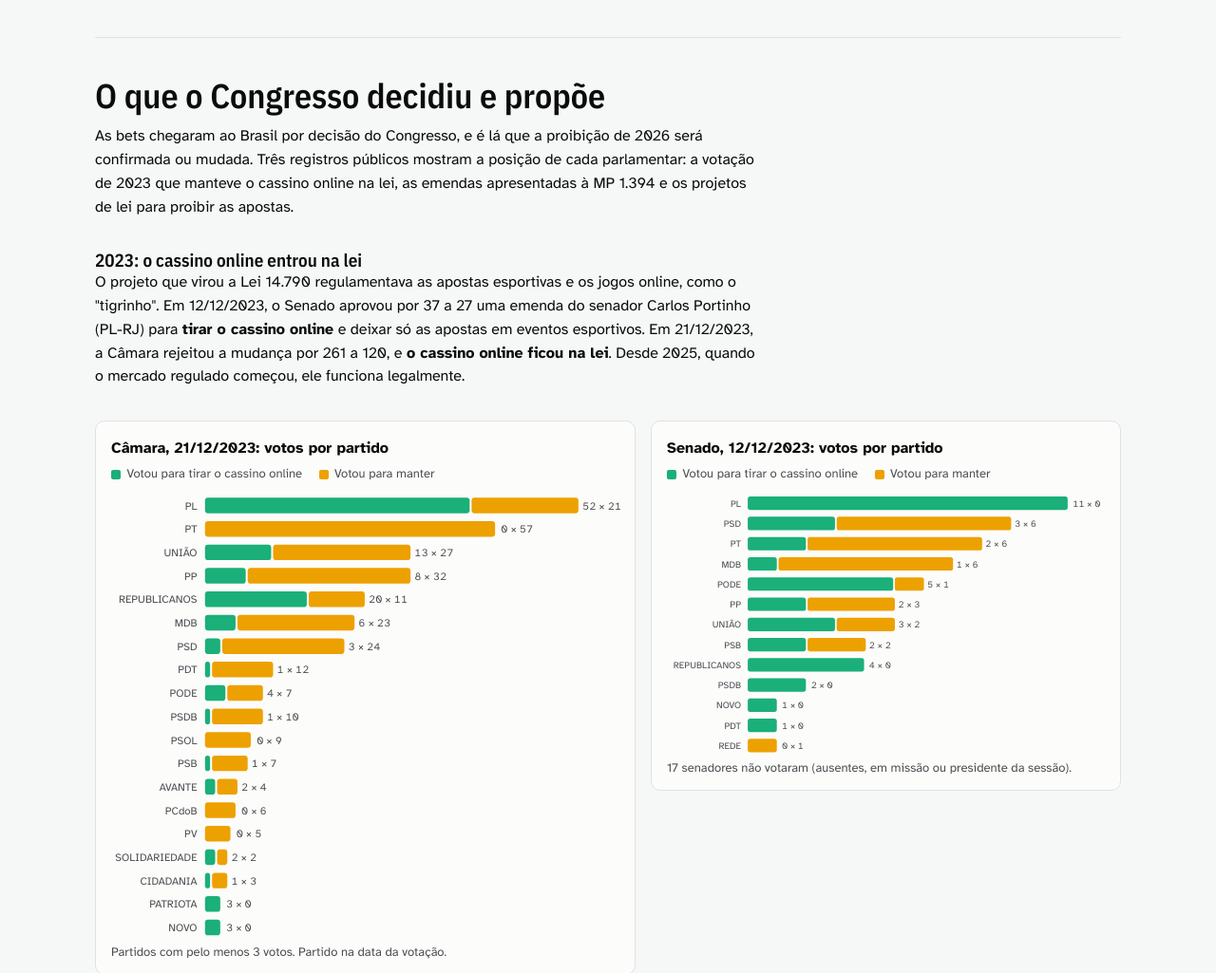
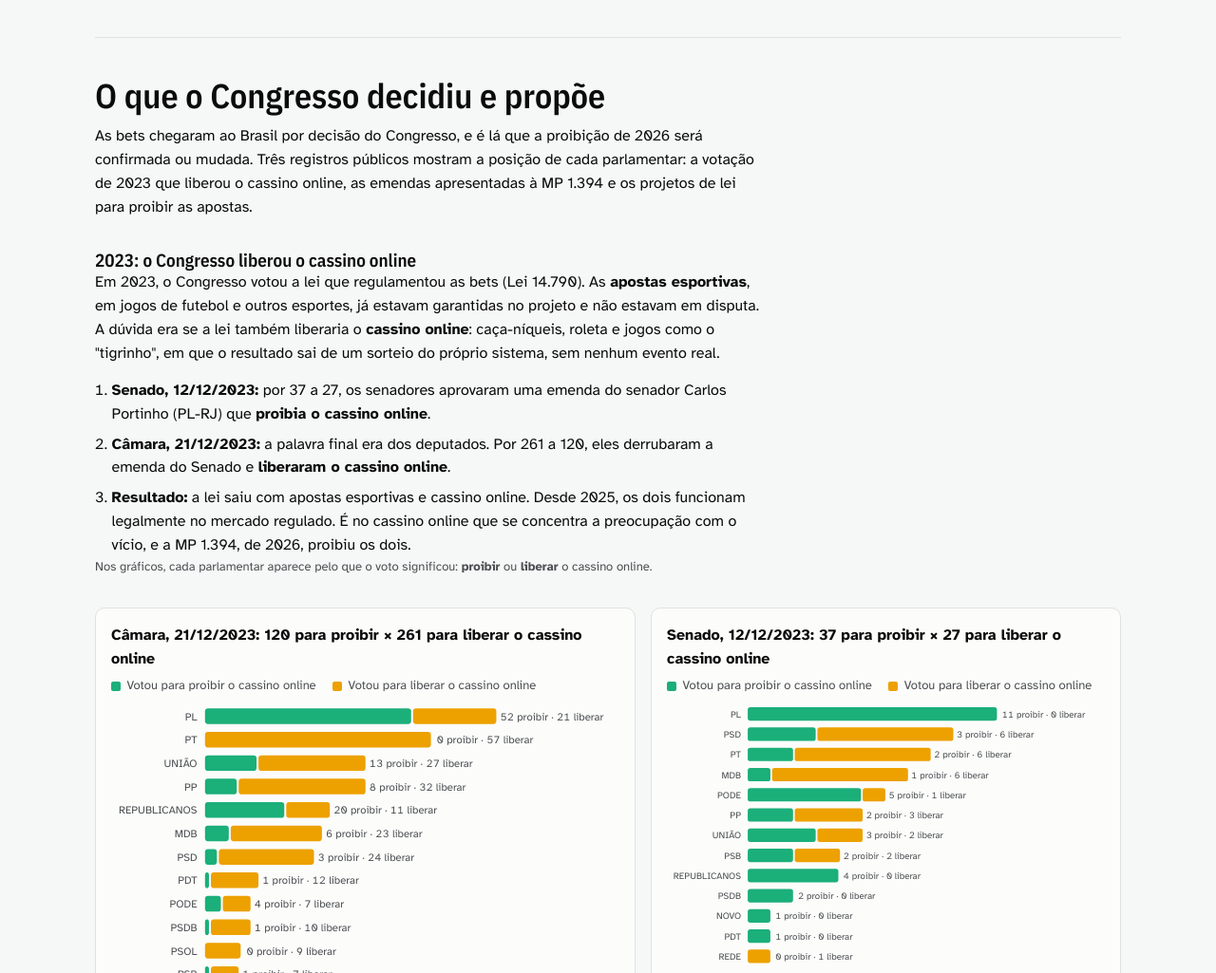
Before and after one commit to thiagorr162/bets, a plain HTML site: page site/artifact.html in a window 1280 px wide. Shown: the part 2980-4005 px from the top of the page at 95% size. Drawn offline with nearby package versions, Linux system fonts and the light colour scheme.

Commit message:
Site: votação de 2023 explicada como proibir × liberar o cassino online (apostas esportivas não estavam em disputa)
Co-Authored-By: Claude Opus 5.5 <noreply@anthropic.com>

```diff
--- a/site/artifact.html
+++ b/site/artifact.html
@@ -18,8 +18,8 @@
   --s1-soft: #9ec5f4;     /* mesma família: parte "já estava no CAPS" */
   --s2: #eb6834;          /* série: busca por apostas (gráfico próprio) */
   --ref: #9a9c9e;         /* referência: placebo / saúde mental */
-  --pro: #1baf7a;          /* Congresso: tirar o cassino / reforça a proibição */
-  --contra: #eda100;       /* Congresso: manter o cassino / afrouxa a proibição */
+  --pro: #1baf7a;          /* Congresso: proibir o cassino / reforça a proibição */
+  --contra: #eda100;       /* Congresso: liberar o cassino / afrouxa a proibição */
   --band-pand: rgba(120,124,128,.13);
   --mark: #c8352f;        /* marcos regulatórios */
   --f-display: "IBM Plex Sans Condensed", "Arial Narrow", system-ui, sans-serif;
@@ -173,23 +173,29 @@ footer { padding-top: 2rem; border-top: 1px solid var(--rule); font-size: var(--
 <section id="congresso">
   <div class="prose">
     <h2>O que o Congresso decidiu e propõe</h2>
-    <p>As bets chegaram ao Brasil por decisão do Congresso, e é lá que a proibição de 2026 será confirmada ou mudada. Três registros públicos mostram a posição de cada parlamentar: a votação de 2023 que manteve o cassino online na lei, as emendas apresentadas à MP 1.394 e os projetos de lei para proibir as apostas.</p>
+    <p>As bets chegaram ao Brasil por decisão do Congresso, e é lá que a proibição de 2026 será confirmada ou mudada. Três registros públicos mostram a posição de cada parlamentar: a votação de 2023 que liberou o cassino online, as emendas apresentadas à MP 1.394 e os projetos de lei para proibir as apostas.</p>
   </div>
 
   <div class="prose">
-    <h3>2023: o cassino online entrou na lei</h3>
-    <p>O projeto que virou a Lei 14.790 regulamentava as apostas esportivas e os jogos online, como o "tigrinho". Em 12/12/2023, o Senado aprovou por 37 a 27 uma emenda do senador Carlos Portinho (PL-RJ) para <b>tirar o cassino online</b> e deixar só as apostas em eventos esportivos. Em 21/12/2023, a Câmara rejeitou a mudança por 261 a 120, e <b>o cassino online ficou na lei</b>. Desde 2025, quando o mercado regulado começou, ele funciona legalmente.</p>
+    <h3>2023: o Congresso liberou o cassino online</h3>
+    <p>Em 2023, o Congresso votou a lei que regulamentou as bets (Lei 14.790). As <b>apostas esportivas</b>, em jogos de futebol e outros esportes, já estavam garantidas no projeto e não estavam em disputa. A dúvida era se a lei também liberaria o <b>cassino online</b>: caça-níqueis, roleta e jogos como o "tigrinho", em que o resultado sai de um sorteio do próprio sistema, sem nenhum evento real.</p>
+    <ol class="limites" style="max-width:68ch">
+      <li><b>Senado, 12/12/2023:</b> por 37 a 27, os senadores aprovaram uma emenda do senador Carlos Portinho (PL-RJ) que <b>proibia o cassino online</b>.</li>
+      <li><b>Câmara, 21/12/2023:</b> a palavra final era dos deputados. Por 261 a 120, eles derrubaram a emenda do Senado e <b>liberaram o cassino online</b>.</li>
+      <li><b>Resultado:</b> a lei saiu com apostas esportivas e cassino online. Desde 2025, os dois funcionam legalmente no mercado regulado. É no cassino online que se concentra a preocupação com o vício, e a MP 1.394, de 2026, proibiu os dois.</li>
+    </ol>
+    <p class="small">Nos gráficos, cada parlamentar aparece pelo que o voto significou: <b>proibir</b> ou <b>liberar</b> o cassino online.</p>
   </div>
   <div class="duo">
     <div class="fig">
-      <div class="fig-title">Câmara, 21/12/2023: votos por partido</div>
-      <div class="legend"><span><i class="box" style="background:var(--pro)"></i>Votou para tirar o cassino online</span><span><i class="box" style="background:var(--contra)"></i>Votou para manter</span></div>
+      <div class="fig-title">Câmara, 21/12/2023: 120 para proibir × 261 para liberar o cassino online</div>
+      <div class="legend"><span><i class="box" style="background:var(--pro)"></i>Votou para proibir o cassino online</span><span><i class="box" style="background:var(--contra)"></i>Votou para liberar o cassino online</span></div>
       <div id="ch-camara"></div>
       <p class="small" style="margin:0">Partidos com pelo menos 3 votos. Partido na data da votação.</p>
     </div>
     <div class="fig">
-      <div class="fig-title">Senado, 12/12/2023: votos por partido</div>
-      <div class="legend"><span><i class="box" style="background:var(--pro)"></i>Votou para tirar o cassino online</span><span><i class="box" style="background:var(--contra)"></i>Votou para manter</span></div>
+      <div class="fig-title">Senado, 12/12/2023: 37 para proibir × 27 para liberar o cassino online</div>
+      <div class="legend"><span><i class="box" style="background:var(--pro)"></i>Votou para proibir o cassino online</span><span><i class="box" style="background:var(--contra)"></i>Votou para liberar o cassino online</span></div>
       <div id="ch-senado"></div>
       <p class="small" style="margin:0">17 senadores não votaram (ausentes, em missão ou presidente da sessão).</p>
     </div>
@@ -219,7 +225,7 @@ footer { padding-top: 2rem; border-top: 1px solid var(--rule); font-size: var(--
     <ul class="sug2" id="sug-parl" hidden></ul>
   </div>
   <div id="ficha-parl"></div>
-  <p class="nota">Votar para manter o cassino online, ou propor afrouxar a proibição, não equivale a defender o vício em apostas: os argumentos incluem regular um mercado que já existia na ilegalidade, arrecadar impostos e proteger o apostador. O site registra posições, sem julgá-las.</p>
+  <p class="nota">Votar para liberar o cassino online, ou propor afrouxar a proibição, não equivale a defender o vício em apostas: os argumentos incluem regular um mercado que já existia na ilegalidade, arrecadar impostos e proteger o apostador. O site registra posições, sem julgá-las.</p>
 </section>
 
 <section id="metodo">
@@ -422,7 +428,7 @@ const linhas = [cA, cB].map(ch => s("line", { y1: ch.m.t, y2: ch.H - ch.m.b, str
     for (const [cs, , partido, , tirar] of C.votos) { if (cs !== casa) continue; const k = partido || "sem partido"; cont[k] = cont[k] || [0, 0]; cont[k][tirar ? 0 : 1]++; }
     const linhas = Object.entries(cont).filter(([, v]) => v[0] + v[1] >= minimo).sort((a, b) => (b[1][0] + b[1][1]) - (a[1][0] + a[1][1]));
     const max = Math.max(...linhas.map(([, v]) => v[0] + v[1]));
-    const W = 520, rowH = 24, m = { l: 96, r: 44, t: 4, b: 4 }, H = m.t + m.b + linhas.length * rowH;
+    const W = 520, rowH = 24, m = { l: 96, r: 128, t: 4, b: 4 }, H = m.t + m.b + linhas.length * rowH;
     const x = v => v / max * (W - m.l - m.r);
     const svg = s("svg", { viewBox: `0 0 ${W} ${H}`, role: "img", "aria-label": `Votos por partido, ${casa}` }, el);
     const fig = el.closest(".fig"), tip = tipFor(fig);
@@ -431,10 +437,10 @@ const linhas = [cA, cB].map(ch => s("line", { y1: ch.m.t, y2: ch.H - ch.m.b, str
       const t = s("text", { x: m.l - 8, y: y + rowH / 2 + 4, "text-anchor": "end", class: "lbl" }, svg); t.textContent = pt;
       if (a) s("rect", { x: m.l, y: y + 4, width: x(a), height: rowH - 8, rx: 3, fill: "var(--pro)" }, svg);
       if (b) s("rect", { x: m.l + x(a) + (a ? 2 : 0), y: y + 4, width: x(b), height: rowH - 8, rx: 3, fill: "var(--contra)" }, svg);
-      const v = s("text", { x: m.l + x(a + b) + 6, y: y + rowH / 2 + 4, class: "lbl tnum" }, svg); v.textContent = `${a} × ${b}`;
+      const v = s("text", { x: m.l + x(a + b) + 6, y: y + rowH / 2 + 4, class: "lbl tnum" }, svg); v.textContent = `${a} proibir · ${b} liberar`;
       const hit = s("rect", { x: 0, y, width: W, height: rowH, fill: "transparent" }, svg);
       hit.addEventListener("pointermove", ev => { const fr = fig.getBoundingClientRect();
-        tip.show(`<div><b>${pt}</b></div><div><span class="k">Tirar o cassino:</span> <b>${a}</b></div><div><span class="k">Manter:</span> <b>${b}</b></div>`, ev.clientX - fr.left, ev.clientY - fr.top); });
+        tip.show(`<div><b>${pt}</b></div><div><span class="k">Proibir o cassino online:</span> <b>${a}</b></div><div><span class="k">Liberar o cassino online:</span> <b>${b}</b></div>`, ev.clientX - fr.left, ev.clientY - fr.top); });
       hit.addEventListener("pointerleave", () => tip.hide());
     });
   }
@@ -491,11 +497,11 @@ const linhas = [cA, cB].map(ch => s("line", { y1: ch.m.t, y2: ch.H - ch.m.b, str
   const q2 = document.getElementById("q-parl"), sug2 = document.getElementById("sug-parl"), ficha = document.getElementById("ficha-parl");
   function mostrar(e) {
     sug2.hidden = true; q2.value = e.nome;
-    const voto = e.voto == null ? `<span class="chip neutro">não votou ou não era parlamentar</span>` : e.voto ? `<span class="chip pro">votou para tirar o cassino online</span>` : `<span class="chip contra">votou para manter o cassino online</span>`;
+    const voto = e.voto == null ? `<span class="chip neutro">não votou ou não era parlamentar</span>` : e.voto ? `<span class="chip pro">votou para proibir o cassino online</span>` : `<span class="chip contra">votou para liberar o cassino online</span>`;
     const ems = e.emendas.length ? `<ul>${e.emendas.map(x => `<li><a href="${x.url}" target="_blank" rel="noopener">Emenda ${x.n}</a>: ${x.resumo} <span class="chip ${POS(x.cat)}">${TIPOS[x.cat]}</span></li>`).join("")}</ul>` : `<p class="small" style="margin:0">Não apresentou emendas.</p>`;
     const pls = e.projetos.length ? `<ul>${e.projetos.map(p => `<li><a href="${p.url}" target="_blank" rel="noopener">${p.projeto}</a> (${p.data.slice(0, 4)}): proíbe ${p.alcance === "total" ? "as apostas" : p.alcance}</li>`).join("")}</ul>` : `<p class="small" style="margin:0">Não assinou projetos de proibição.</p>`;
     ficha.innerHTML = `<div class="ficha"><div><div class="eyebrow">${e.casa === "Senado" ? "Senado" : "Câmara"}</div><h3>${e.nome} <span class="small">${e.partido || ""}${e.uf ? "/" + e.uf : ""}</span></h3>${e.url ? `<a class="small" href="${e.url}" target="_blank" rel="noopener">página oficial</a>` : ""}</div>
-      <div><b>Votação de 2023 sobre o cassino online</b><div style="margin-top:.3rem">${voto}</div></div>
+      <div><b>Votação de 2023: proibir ou liberar o cassino online</b><div style="margin-top:.3rem">${voto}</div></div>
       <div><b>Emendas à MP 1.394 (2026)</b>${ems}</div>
       <div><b>Projetos para proibir as bets</b>${pls}</div></div>`;
   }
```
Also changed, not shown: site/index.html (+21 -15 lines), site/modelo.html (+21 -15 lines).
